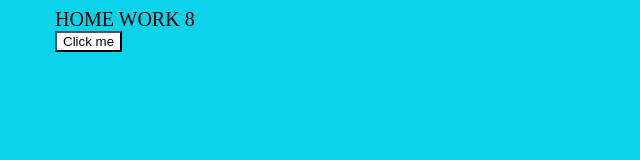
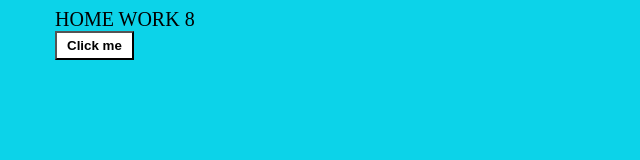
Before and after one commit to skoropadww/hillel_home_work, a plain HTML site: page home_work8/index.html in a window 1280 px wide. Shown: the whole page, without its empty margins (0-640 px from the left). Drawn offline with Linux system fonts and the light colour scheme.

Commit message:
new home work 9

```diff
--- a/home_work8/style.css
+++ b/home_work8/style.css
@@ -32,4 +32,6 @@ body {
 
 .btn {
   background: #fff;
+  padding: 5px 10px;
+  font-weight: 700;
 }
```
